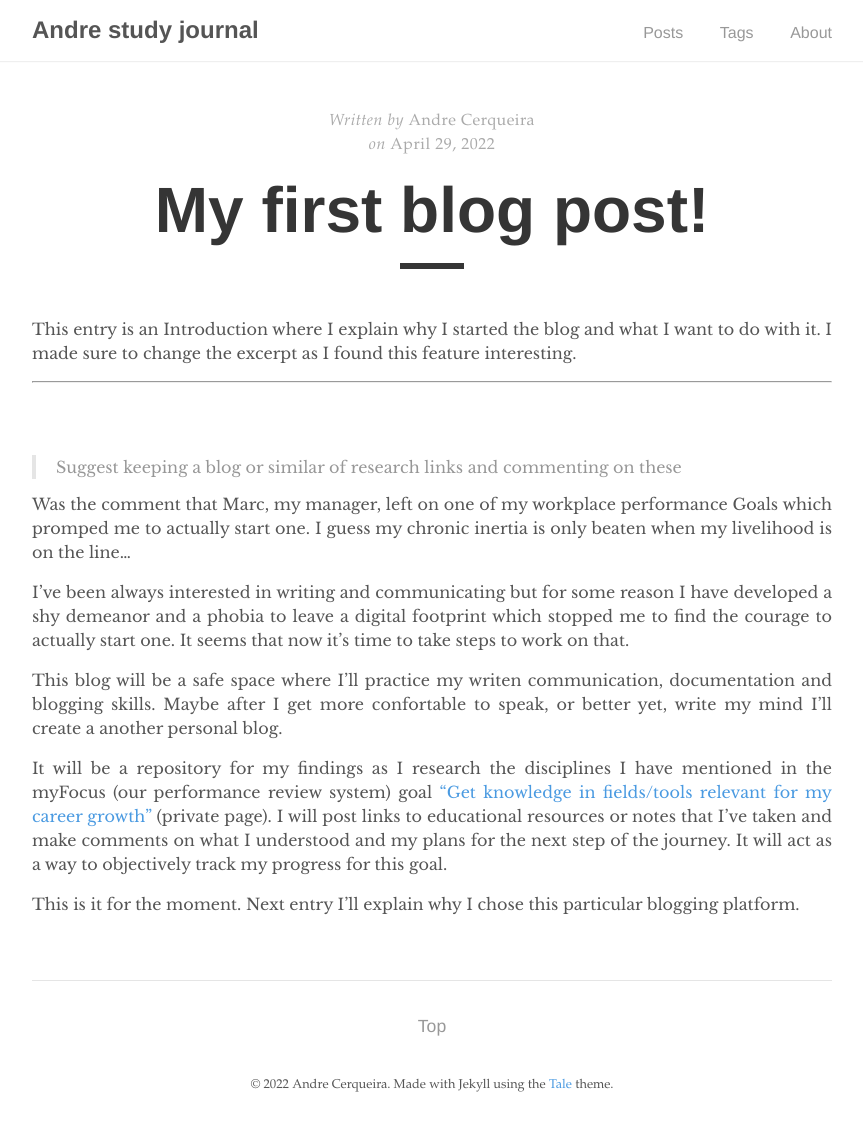
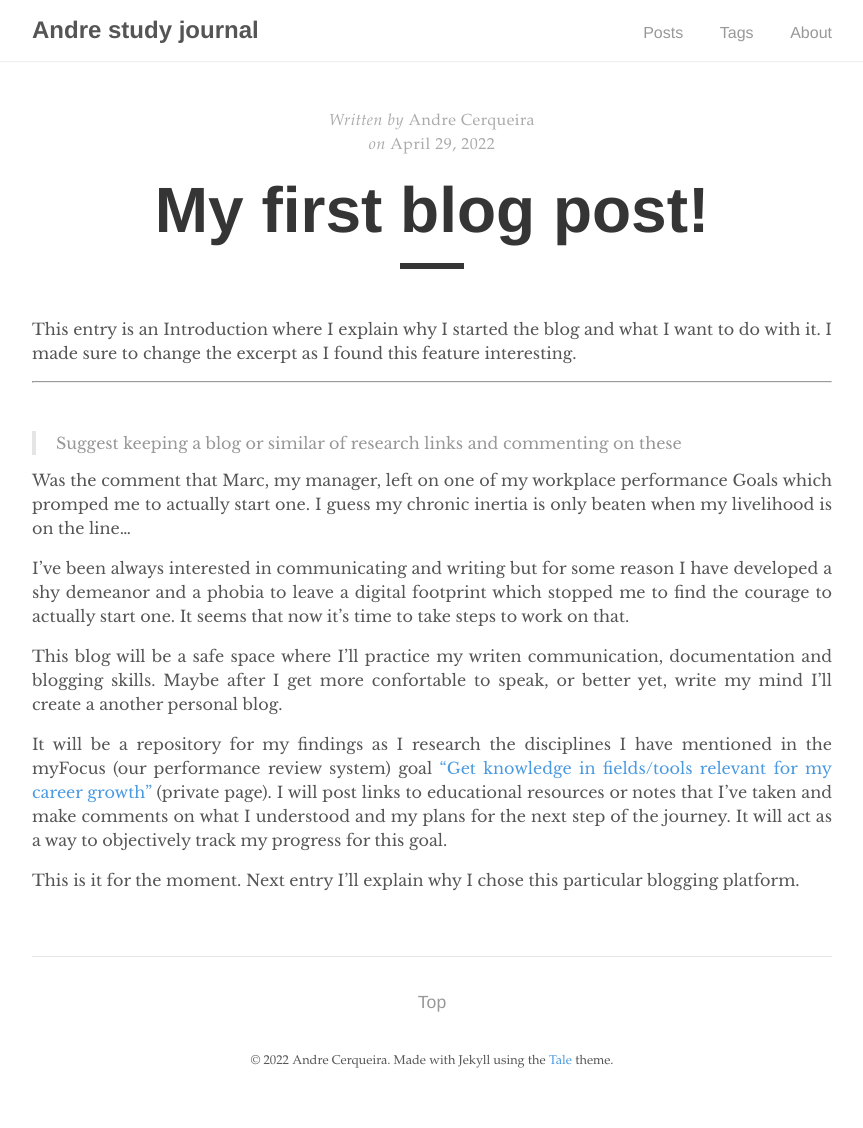
Before and after one commit to doutordre/doutordre.github.io, a Jekyll site: the page built from _posts/2022-04-29-first-post.md, in a window 1280 px wide. Shown: the whole page, without its empty margins (208-1071 px from the left). Built offline with Jekyll 4.4.1, drawn with Linux system fonts in a browser that asks for light colours; after the commit the page ends 1104 px from its top, so only the background shows below that.

Commit message:
Update 2022-04-29-first-post.md

```diff
--- a/_posts/2022-04-29-first-post.md
+++ b/_posts/2022-04-29-first-post.md
@@ -6,19 +6,24 @@ tags: testing-Jekyll
 excerpt_separator: <!--more-->
 ---
 This entry is an Introduction where I explain why I started the blog and what I want to do with it. I made sure to change the excerpt as I found this feature interesting.<!--more-->
+<br>
 <hr>
-<br>
 <br>
 
 > Suggest keeping a blog or similar of research links and commenting on these
+<br>
 
 Was the comment that Marc, my manager, left on one of my workplace performance Goals which promped me to actually start one. I guess my chronic inertia is only beaten when my livelihood is on the line...
 
-I've been always interested in writing and communicating but for some reason I have developed a shy demeanor and a phobia to leave a digital footprint which stopped me to find the courage to actually start one. It seems that now it's time to take steps to work on that.
+
+I've been always interested in communicating and writing but for some reason I have developed a shy demeanor and a phobia to leave a digital footprint which stopped me to find the courage to actually start one. It seems that now it's time to take steps to work on that.
+
 
 This blog will be a safe space where I'll practice my writen communication, documentation and blogging skills. Maybe after I get more confortable to speak, or better yet, write my mind I'll create a another personal blog.
 
+
 It will be a repository for my findings as I research the disciplines I have mentioned in the myFocus (our performance review system) goal ["Get knowledge in fields/tools relevant for my career growth"][goal] (private page). I will post links to educational resources or notes that I've taken and make comments on what I understood and my plans for the next step of the journey. It will act as a way to objectively track my progress for this goal.
+
 
 This is it for the moment. Next entry I'll explain why I chose this particular blogging platform.
 
```
